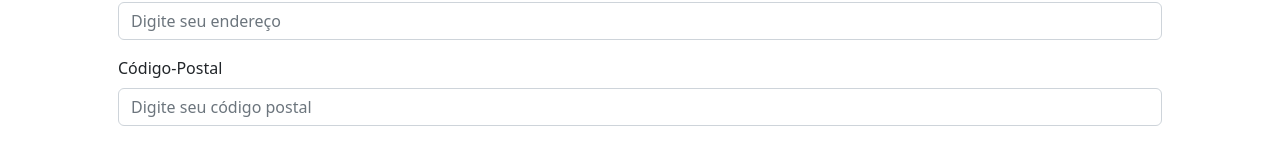
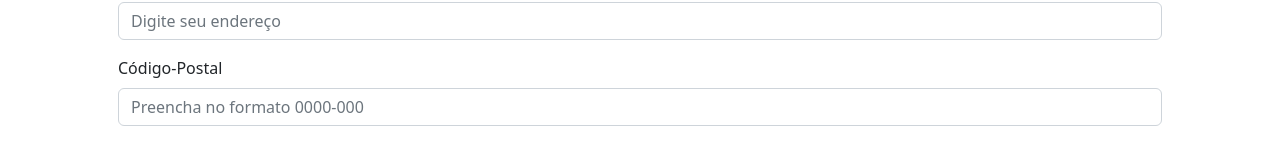
Before and after one commit to BabiCila/alpha_test, an Angular app: page / in a window 1280 px wide. Shown: the part 650-796 px from the top of the page. Built offline with nearby package versions, Linux system fonts and the light colour scheme.

Commit message:
cleaning the code

```diff
--- a/src/app/form/form.component.html
+++ b/src/app/form/form.component.html
@@ -21,7 +21,6 @@
 
   <div class="mensagem__erro"
     *ngIf="form.get('nascimento')?.errors?.['dataNascimento'] && form.get('nascimento')?.touched">
-    18 anos
   </div>
   <div class="form-group mb-3">
     <label for="FormControlInput1" class="form-label">País</label>
@@ -48,7 +47,7 @@
   </div>
   <div class="form-group mb-3">
     <label for="FormControlInput1" class="form-label">Código-Postal</label>
-    <input type="name" class="form-control" formControlName="codigopostal" id="codigopostal" placeholder="Digite seu código postal">
+    <input type="name" class="form-control" formControlName="codigopostal" id="codigopostal" placeholder="Preencha no formato 0000-000">
   </div>
   <div class="form-group mb-3">
     <label for="FormControlInput1" class="form-label">Telefone</label>
--- a/src/app/form/form.component.ts
+++ b/src/app/form/form.component.ts
@@ -51,6 +51,6 @@ export class FormComponent implements OnInit{
 
   onSubmit(){
     console.log(this.form);
-    //this.form.reset();
+    this.form.reset();
   }
 }
--- a/src/app/shared/validators/cpValidator.ts
+++ b/src/app/shared/validators/cpValidator.ts
@@ -1,28 +1,11 @@
-import { AbstractControl, FormControl } from "@angular/forms";
+import { FormControl} from "@angular/forms";
 
 export function cpValidator(control: FormControl) {
   const codigopostal = control.value;
-  if (codigopostal && codigopostal !== '') {
+  const pais = control.root.get("pais")?.value;
+  if (pais === "Portugal" && codigopostal && codigopostal !== '') {
     const validaCep = /^\d{4}-\d{3}?$/;
     return validaCep.test(codigopostal) ? null : {cepInvalido : true};
   }
   return null
 }
-
-
-
-  /*const pais = control.value;
-  if(pais === "Portugal") {
-    return { pais: true };
-  } else (validaCodigo(codigopostal as string));
-  return null;
-}*/
-
-
-/*function validaCodigo(cp: string) {
-
-  if (!/^\d{4}-\d{3}?$/.test(cp))
-    return true;
-  else
-    return false;
-}*/
--- a/src/app/shared/validators/nifValidator.ts
+++ b/src/app/shared/validators/nifValidator.ts
@@ -10,14 +10,12 @@ export function nifValidator(control: AbstractControl) {
 
 function validaNIF(nif: string) {
 
-  // has 9 digits?
+
   if (!/^[0-9]{9}$/.test(nif)) return false;
-
-  // is from a person?
   if (!/^[123]|45|5/.test(nif)) return false;
 
   const value = new String(nif);
-  // digit check
+
   let tot: number =
     parseInt(value[0]) * 9 +
     parseInt(value[1]) * 8 +
```
